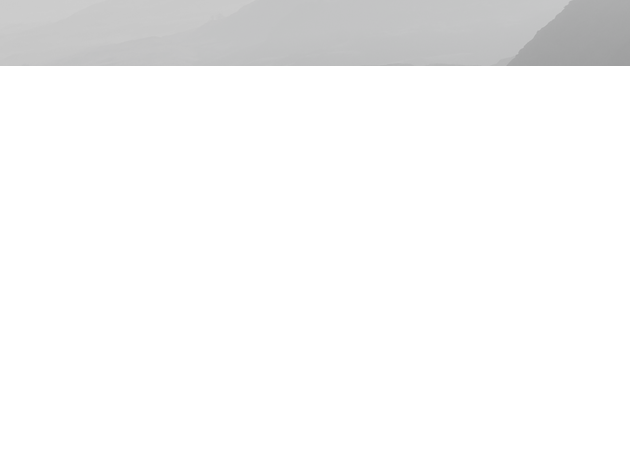
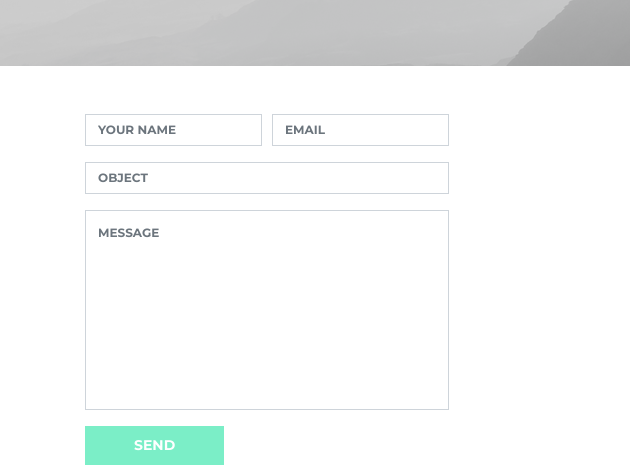
Before and after one commit to KarinaZh/Akad, a plain HTML site: page index5.html in a window 1280 px wide. Shown: the part 326-800 px from the top of the page, 0-630 px from the left. Drawn offline with nearby package versions, Linux system fonts and the light colour scheme.

Commit message:
Added contact form

```diff
--- a/index5.html
+++ b/index5.html
@@ -53,10 +53,28 @@
 </header>
 <main>
 <div class="container d-flex flex-row justify-content-between flex-wrap my-5">
-  <div class="main-contact">
-
+  <div class="contact-form">
+   <form>
+  <div class="form-row">
+    <div class="form-group col-md-6 mb-3">
+      <input type="text" class="form-control" placeholder="your name">
+    </div>
+    <div class="form-group col-md-6 mb-3">
+      <input type="text" class="form-control" placeholder="email">
+    </div>
   </div>
+  <div class="form-group mb-3">
+    <input type="text" class="form-control" placeholder="object">
+  </div>
+  <div class="form-group mb-3">
+    <input type="text" class="form-control modifier" placeholder="message">
+  </div>
+  <button type="submit" class="btn px-5 py-2">send</button>
+</form>
+  </div>
+  <div class="map">
   <iframe src="https://www.google.com/maps/embed?pb=!1m18!1m12!1m3!1d12099.871941643494!2d-73.94650828713918!3d40.69670272422698!2m3!1f0!2f0!3f0!3m2!1i1024!2i768!4f13.1!3m3!1m2!1s0x89c25bed951c79e7%3A0x99c20767f74370f4!2sMyrtle%20-%20Willoughby%20Avs!5e0!3m2!1sru!2skz!4v1602596135941!5m2!1sru!2skz" width="560" height="845" frameborder="0" style="border:0;" allowfullscreen="" aria-hidden="false" tabindex="0"></iframe>
+  </div>
 </div>
 <div class="contact py-4">
 <div class="container">
--- a/styles5.css
+++ b/styles5.css
@@ -77,6 +77,45 @@ iframe {
 
 iframe:hover {
   filter: grayscale(0);
+}
+
+.contact-form form {
+  max-width: 510px;
+}
+
+.contact-form input {
+  border-radius: 0;
+  font-size: 12px;
+  font-family: Montserrat, sans-serif;
+  color: rgb(204, 204, 204);
+  font-weight: bold;
+  text-transform: uppercase;
+  text-align: left;
+}
+
+.contact-form input:focus {
+  box-shadow: none;
+  border: 1px solid #7beec7;
+}
+
+.contact-form button {
+  font-size: 14px;
+  font-family: Montserrat, sans-serif;
+  color: rgb(255, 255, 255);
+  font-weight: bold;
+  text-transform: uppercase;
+  text-align: center;
+  background-color: #7beec7;
+  border-radius: 0;
+}
+
+.contact-form button:hover {
+  color: rgb(255, 255, 255);
+}
+
+.modifier {
+  height: 200px;
+  padding-bottom: 160px;
 }
 
 .contact {
```
